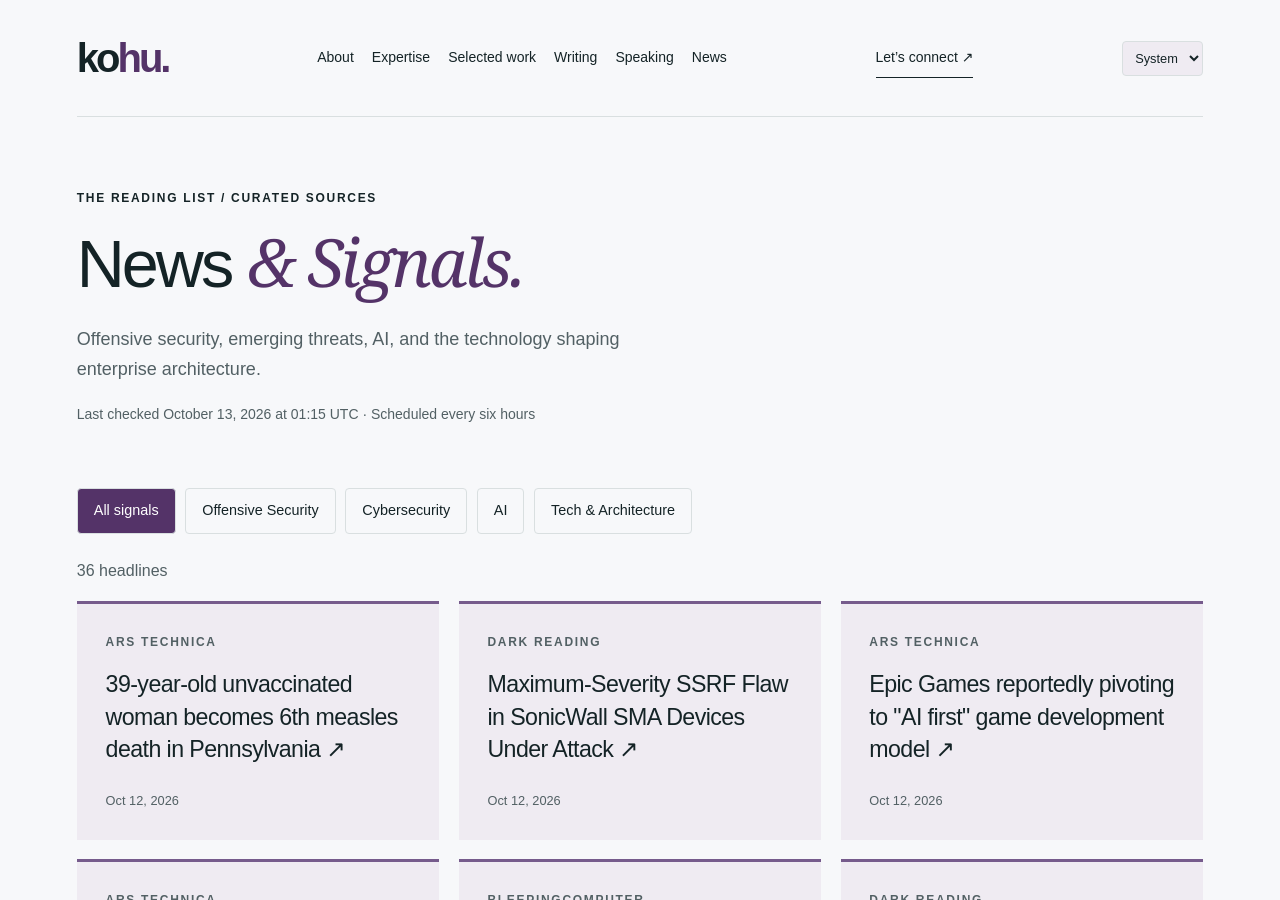
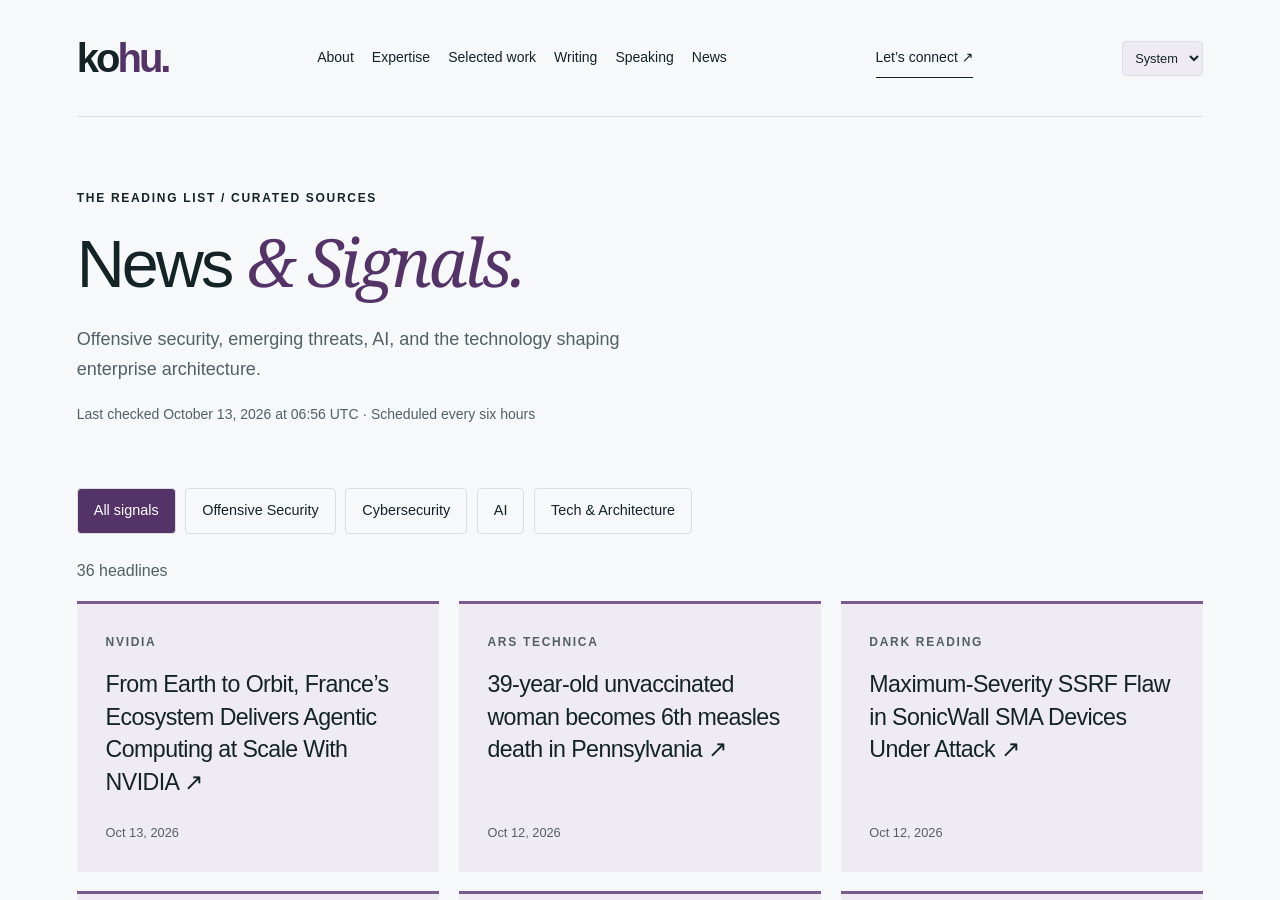
Before and after one commit to hntk/hntk.github.io, a Jekyll site: the page built from news/index.html, in a window 1280 px wide and 900 px high. Built offline with Jekyll 4.4.1, drawn with Linux system fonts in a browser that asks for light colours; part of the change alters nothing that is shown; some of the changed text lies outside the part shown.

Commit message:
Refresh News and Signals

```diff
--- a/_data/news.json
+++ b/_data/news.json
@@ -1,6 +1,14 @@
 {
-  "updated": "2026-10-13T01:15:31.705745+00:00",
+  "updated": "2026-10-13T06:56:31.425784+00:00",
   "items": [
+    {
+      "title": "From Earth to Orbit, France’s Ecosystem Delivers Agentic Computing at Scale With NVIDIA",
+      "url": "https://blogs.nvidia.com/blog/france-ecosystem-agentic-computing/",
+      "published": "2026-10-13T05:00:31+00:00",
+      "source": "NVIDIA",
+      "source_id": "nvidia",
+      "category": "ai"
+    },
     {
       "title": "39-year-old unvaccinated woman becomes 6th measles death in Pennsylvania",
       "url": "https://arstechnica.com/health/2026/10/39-year-old-unvaccinated-woman-becomes-6th-measles-death-in-pennsylvania/",
@@ -194,14 +202,6 @@
       "category": "ai"
     },
     {
-      "title": "Rally Up: ‘Gears of War: E-Day’ Launches on GeForce NOW",
-      "url": "https://blogs.nvidia.com/blog/geforce-now-thursday-gears-of-war-e-day/",
-      "published": "2026-10-08T13:00:46+00:00",
-      "source": "NVIDIA",
-      "source_id": "nvidia",
-      "category": "ai"
-    },
-    {
       "title": "How Technology Empowers—and Imperils—Dictators",
       "url": "https://www.schneier.com/blog/archives/2026/10/how-technology-empowers-and-imperils-dictators.html",
       "published": "2026-10-08T11:07:35+00:00",
@@ -295,79 +295,79 @@
       "id": "ars-technica",
       "name": "Ars Technica",
       "status": "ok",
-      "last_success": "2026-10-13T01:15:31.705745+00:00"
+      "last_success": "2026-10-13T06:56:31.425784+00:00"
     },
     {
       "id": "bleepingcomputer",
       "name": "BleepingComputer",
       "status": "ok",
-      "last_success": "2026-10-13T01:15:31.705745+00:00"
+      "last_success": "2026-10-13T06:56:31.425784+00:00"
     },
     {
       "id": "cloudflare",
       "name": "Cloudflare",
       "status": "ok",
-      "last_success": "2026-10-13T01:15:31.705745+00:00"
+      "last_success": "2026-10-13T06:56:31.425784+00:00"
     },
     {
       "id": "dark-reading",
       "name": "Dark Reading",
       "status": "ok",
-      "last_success": "2026-10-13T01:15:31.705745+00:00"
+      "last_success": "2026-10-13T06:56:31.425784+00:00"
     },
     {
       "id": "hugging-face",
       "name": "Hugging Face",
       "status": "ok",
-      "last_success": "2026-10-13T01:15:31.705745+00:00"
+      "last_success": "2026-10-13T06:56:31.425784+00:00"
     },
     {
       "id": "microsoft-research",
       "name": "Microsoft Research",
       "status": "ok",
-      "last_success": "2026-10-13T01:15:31.705745+00:00"
+      "last_success": "2026-10-13T06:56:31.425784+00:00"
     },
     {
       "id": "nvidia",
       "name": "NVIDIA",
       "status": "ok",
-      "last_success": "2026-10-13T01:15:31.705745+00:00"
+      "last_success": "2026-10-13T06:56:31.425784+00:00"
     },
     {
       "id": "portswigger",
       "name": "PortSwigger Research",
       "status": "ok",
-      "last_success": "2026-10-13T01:15:31.705745+00:00"
+      "last_success": "2026-10-13T06:56:31.425784+00:00"
     },
     {
       "id": "schneier",
       "name": "Schneier on Security",
       "status": "ok",
-      "last_success": "2026-10-13T01:15:31.705745+00:00"
+      "last_success": "2026-10-13T06:56:31.425784+00:00"
     },
     {
       "id": "simon-willison",
       "name": "Simon Willison",
       "status": "ok",
-      "last_success": "2026-10-13T01:15:31.705745+00:00"
+      "last_success": "2026-10-13T06:56:31.425784+00:00"
     },
     {
       "id": "specterops",
       "name": "SpecterOps",
       "status": "ok",
-      "last_success": "2026-10-13T01:15:31.705745+00:00"
+      "last_success": "2026-10-13T06:56:31.425784+00:00"
     },
     {
       "id": "trail-of-bits",
       "name": "Trail of Bits",
       "status": "ok",
-      "last_success": "2026-10-13T01:15:31.705745+00:00"
+      "last_success": "2026-10-13T06:56:31.425784+00:00"
     },
     {
       "id": "wired",
       "name": "WIRED Security",
       "status": "ok",
-      "last_success": "2026-10-13T01:15:31.705745+00:00"
+      "last_success": "2026-10-13T06:56:31.425784+00:00"
     }
   ]
 }
```
